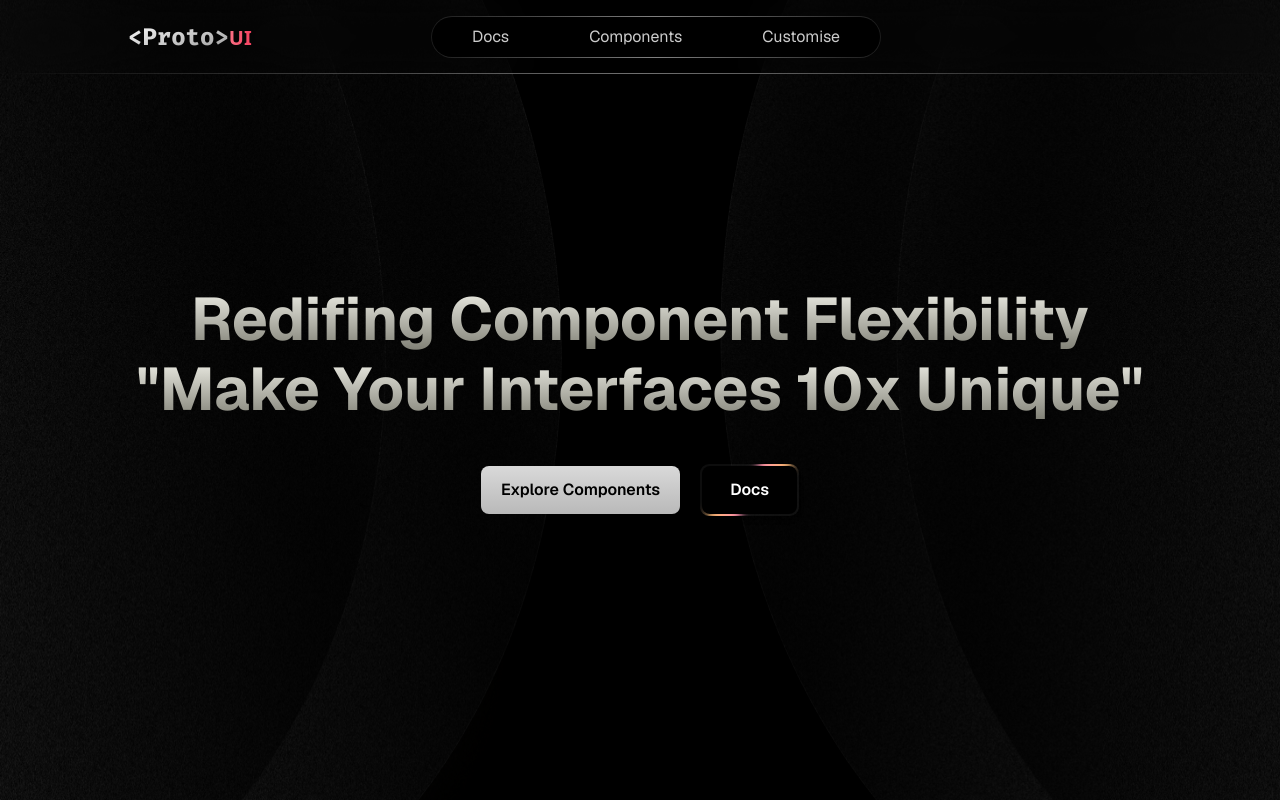
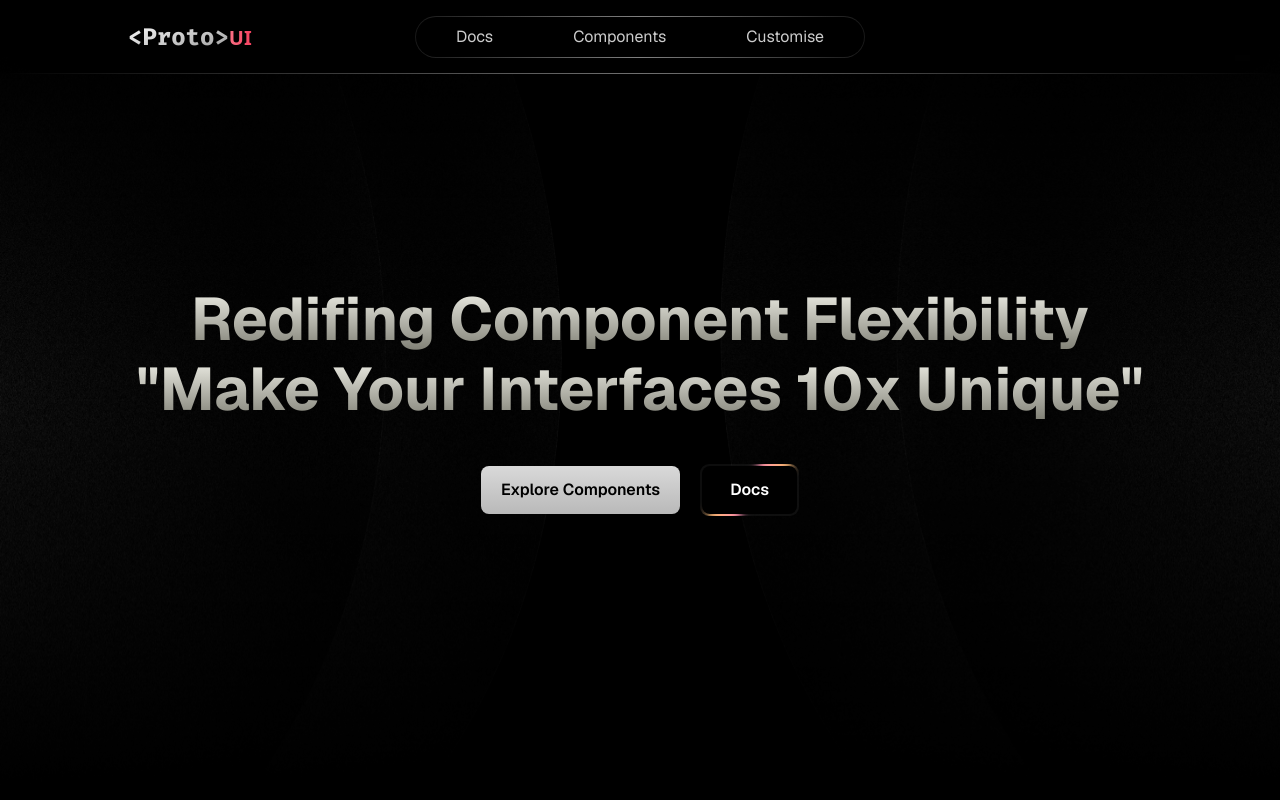
Before and after one commit to Vedant-Panchal/FlaminUI, a Next.js app: page / in a window 1280 px wide. Shown: the top 800 px of the page. Built offline with nearby package versions, Linux system fonts and the light colour scheme.

Commit message:
chore: Update landing page with animated ellipses and gradient background, animation complete : )

```diff
--- a/components/Sections/Section1/Section1.tsx
+++ b/components/Sections/Section1/Section1.tsx
@@ -1,43 +1,109 @@
 import React from "react";
 import { EllipseLeft, EllipseRight } from "@src/Sections/Section1/Ellipse";
 import { ColoredEllipse } from "./ColoredEllipse";
-import Noise from "./Noise";
-import { Button } from "@/lib";
 import { SpinningSVG } from "./SpinSvg";
 import Link from "next/link";
-
+import { motion } from "framer-motion";
+motion;
 function Section1() {
   return (
-    <div className="w-full overflow-clip relative h-screen flex items-center justify-center">
-      <div className="absolute inset-0 h-full w-full ">
+    <div className="w-full overflow-x-clip relative h-screen flex items-center justify-center">
+      <div className="absolute inset-0 h-full w-full overflow-hidden ">
         {/* 34 upper and 45 lower */}
         <EllipseRight className="absolute -top-96 z-20 -right-[calc(100%-45em)] w-fit h-fit rotate-[10.311deg] " />
         <EllipseRight className="absolute -top-96 z-50 -right-[calc(100%-34rem)] w-fit h-fit rotate-[10.311deg] " />
         <EllipseLeft className="absolute -top-96 z-20 -left-[calc(100%-45em)] w-fit h-fit -rotate-[10.311deg] " />
         <EllipseLeft className="absolute -top-96 z-50 -left-[calc(100%-34rem)] w-fit h-fit -rotate-[10.311deg] " />
-        <ColoredEllipse className="blur-[100px] absolute right-0 -bottom-20 z-[1] scale-75" />
-        <ColoredEllipse className="blur-[100px] absolute -right-28 -top-36 z-40 scale-50 rotate-12" />
-        <ColoredEllipse className="blur-[100px] absolute left-0 -bottom-20 z-[1] scale-75" />
-        <ColoredEllipse className="blur-[100px] absolute -left-40 -top-36 z-40 scale-50 rotate-12" />
-        <div className="absolute h-dvh inset-0 z-[50] bg-noise mix-blend-darken bg-repeat object-cover pointer-events-none"></div>
+       {/* //*Right Lower ellipse  */}
+        <motion.div
+          initial={{ right: -150, bottom: -200, zIndex: 10,rotate:0,opacity:0 }}
+          animate={{ bottom: [-200, 400],right:[-150,20,-100],rotate:[0,10],opacity:[0,1,0] }}
+          transition={{
+            repeat: Infinity,
+            repeatType: "reverse",
+            duration: 5,
+            ease: "easeInOut",
+          }}
+          className="absolute "
+        >
+          <ColoredEllipse className="blur-[90px]" />
+        </motion.div>
+
+       {/* //*Right Upper ellipse  */}
+        <motion.div
+          initial={{ right: "-30rem", bottom: 400, zIndex: 40 }}
+          animate={{ bottom: [400, -200],right:['-30rem','-7rem','-30rem']}}
+          transition={{
+            repeat: Infinity,
+            repeatType: "reverse",
+            duration: 5,
+            ease: "easeInOut",
+          }}
+          className="absolute"
+        >
+          <ColoredEllipse className="blur-[90px] scale-[65%]" />
+        </motion.div>
+
+       {/* //*Left Lower ellipse  */}
+        <motion.div
+          initial={{ left: '-30rem', bottom: 400, zIndex: 10,rotate:0 }}
+          animate={{ bottom: [400, -200],left:['-30rem',0,'-30rem'],rotate:[0,10] }}
+          transition={{
+            repeat: Infinity,
+            repeatType: "reverse",
+            duration: 5,
+            ease: "easeInOut",
+          }}
+          className="absolute"
+        >
+          <ColoredEllipse className="blur-[90px]" />
+        </motion.div>
+
+       {/* //*Left Upper ellipse  */}
+        <motion.div
+          initial={{ left: "-30rem", bottom: -200, zIndex: 40 }}
+          animate={{ bottom: [-200, 400],left:['-30rem','-7rem','-30rem'],rotate:[0,0] }}
+          transition={{
+            repeat: Infinity,
+            repeatType: "reverse",
+            duration: 5,
+            ease: "easeInOut",
+          }}
+          className="absolute"
+        >
+          <ColoredEllipse className="blur-[90px] scale-[65%]" />
+        </motion.div>
+        <div className="absolute inset-0 z-[50] bg-noise mix-blend-darken bg-repeat object-cover pointer-events-none"></div>
       </div>
+      <div className="absolute w-full h-[1000px]  z-[50] bg-gradient-to-t from-black from-10% via-white/0 to-black to-90%"></div>
 
       <div className="relative z-[100] flex flex-col items-center justify-center h-full">
         <h1 className="text-6xl font-geist  text-transparent  leading-[70px] font-bold text-center">
-          <span className="bg-clip-text bg-gradient-to-b from-[#fffff7] to-[#727267]">Redifing Component Flexibility</span> <br />
-          <span className="bg-clip-text bg-gradient-to-b from-[#fffff7] to-[#727267]">&quot;Make Your Interfaces 10x Unique&quot;</span>
+          <span className="bg-clip-text bg-gradient-to-b from-[#fffff7] to-[#727267]">
+            Redifing Component Flexibility
+          </span>{" "}
+          <br />
+          <span className="bg-clip-text bg-gradient-to-b from-[#fffff7] to-[#727267]">
+            &quot;Make Your Interfaces 10x Unique&quot;
+          </span>
         </h1>
         <div className="flex items-center justify-center space-x-5 mt-10">
-          <Link href={'/components'} className="bg-gradient-to-b from-[#D9D9D9] to-[#B9B9B9] text-black font-geist px-5 py-3 flex items-center gap-3 rounded-lg  font-semibold">
+          <Link
+            href={"/components"}
+            className="bg-gradient-to-b from-[#D9D9D9] to-[#B9B9B9] text-black font-geist px-5 py-3 flex items-center gap-3 rounded-lg  font-semibold"
+          >
             Explore Components
           </Link>
-          <Link href="/docs/guide/introduction"
+          <Link
+            href="/docs/guide/introduction"
             className="px-0.5 py-0.5 rounded-[9px] flex items-center gap-3  font-semibold text-white font-geist bg-white/[5%] relative overflow-hidden shadow-md duration-200 ease-in-out hover:shadow-lg hover:brightness-95"
           >
             <div className="absolute inset-0 z-0 flex items-center justify-center">
               <SpinningSVG />
             </div>
-            <span className="relative z-10 w-full h-full bg-black px-7 py-3 rounded-lg">Docs</span>
+            <span className="relative z-10 w-full h-full bg-black px-7 py-3 rounded-lg">
+              Docs
+            </span>
           </Link>
         </div>
       </div>
--- a/components/ui/Navbar/Navbar.tsx
+++ b/components/ui/Navbar/Navbar.tsx
@@ -4,7 +4,7 @@ import { Tabs } from "@src/ui/Navbar/Tabs";
 
 const Navbar = () => {
   return (
-    <header className="fixed left-0 right-0 top-0 z-[9999] flex h-max w-full items-center justify-center space-x-8 px-32 py-4 backdrop-blur-xl  bg-[rgb(77,77,77)]/[0.1%] after:content-[''] after:absolute after:w-full after:h-[0.5px] after:bg-gradient-to-r from-[#787878]/0 via-[#DEDEDE] to-[#787878]/0 after:bottom-0 after:right-0 after:opacity-50">
+    <header className="fixed left-0 right-0 top-0 z-[9999] flex h-max w-full items-center justify-center  px-32 py-4 backdrop-blur-xl  bg-[rgb(77,77,77)]/[0.1%] after:content-[''] after:absolute after:w-full after:h-[0.5px] after:bg-gradient-to-r from-[#787878]/0 via-[#DEDEDE] to-[#787878]/0 after:bottom-0 after:right-0 after:opacity-50">
 
       <Link href={"/"} className="absolute left-32">
         <p>
```
